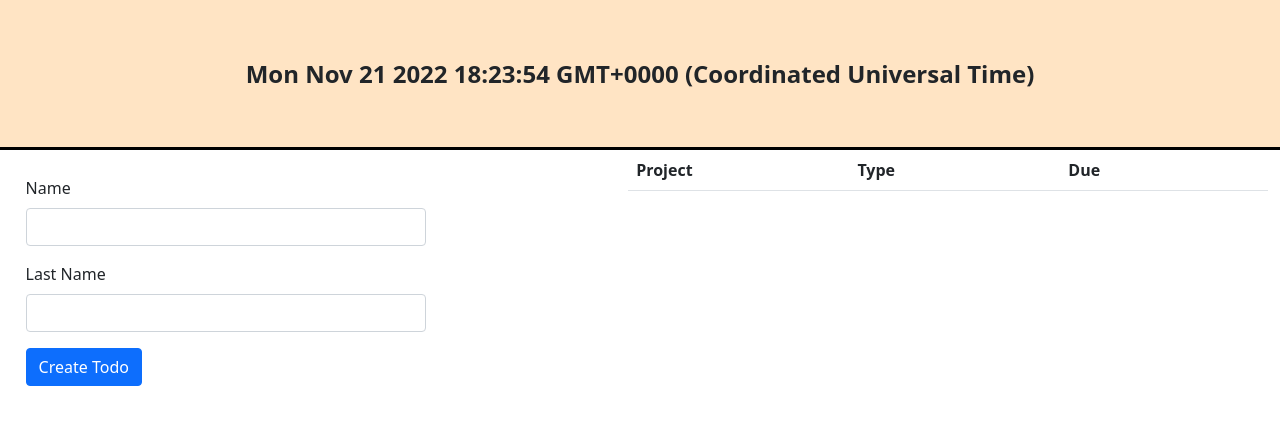
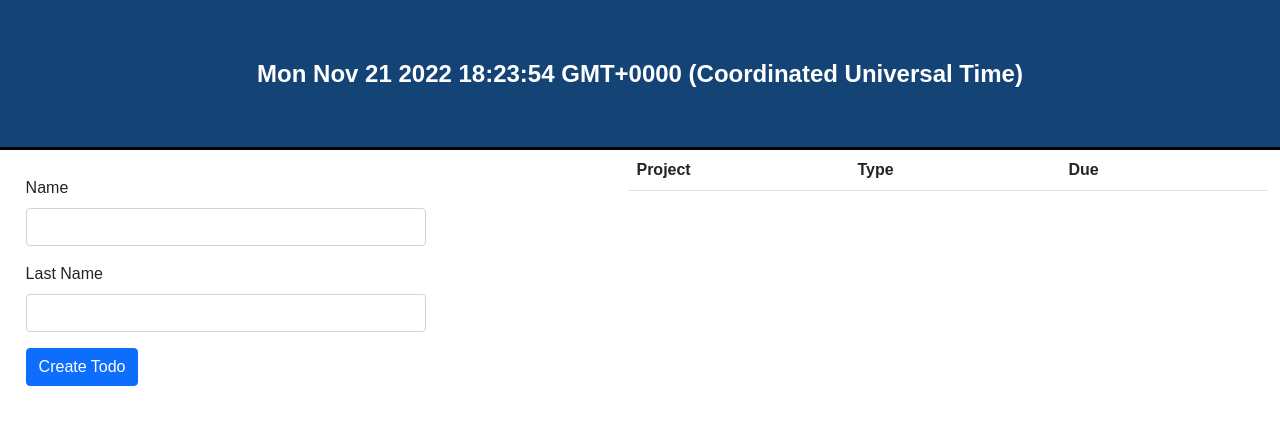
Before and after one commit to erive92d/To-do-list, a plain HTML site: page index.html in a window 1280 px wide. Drawn offline with nearby package versions, Linux system fonts and the light colour scheme.

Commit message:
updated fonts

```diff
--- a/assets/script.js
+++ b/assets/script.js
@@ -37,8 +37,8 @@ function addItems(e) {
     tbodyEl.innerHTML += `
         <tr>
             <td>${projectName}</td>
+            <td>${selectedType}</td>
             <td>${projectDue}</td>
-            <td>${selectedType}</td>
 
             <td><button class="deleteBtn">x</button></td>
         </tr>
--- a/assets/styles.css
+++ b/assets/styles.css
@@ -1,3 +1,6 @@
+body {
+    font-family: 'Patrick Hand',sans-serif;
+}
 
 nav {
     display: flex;
@@ -5,7 +8,8 @@ nav {
     justify-content: center;
     height: 150px;
     border-bottom: 3px solid black;
-    background-color: bisque;
+    background-color: #144375;
+    color: white;
 }
 #time-date {
     font-size: 150%;
--- a/index.html
+++ b/index.html
@@ -6,6 +6,8 @@
   <meta http-equiv="X-UA-Compatible" content="IE=edge">
   <meta name="viewport" content="width=device-width, initial-scale=1.0">
   <title>Document</title>
+  <link rel="stylesheet"
+          href="https://fonts.googleapis.com/css2?family=Crimson+Pro">
   <link rel="stylesheet" href="https://code.jquery.com/ui/1.12.1/themes/base/jquery-ui.css" />
   <link href="https://cdn.jsdelivr.net/npm/bootstrap@5.1.3/dist/css/bootstrap.min.css" rel="stylesheet"
     integrity="sha384-1BmE4kWBq78iYhFldvKuhfTAU6auU8tT94WrHftjDbrCEXSU1oBoqyl2QvZ6jIW3" crossorigin="anonymous">
```
